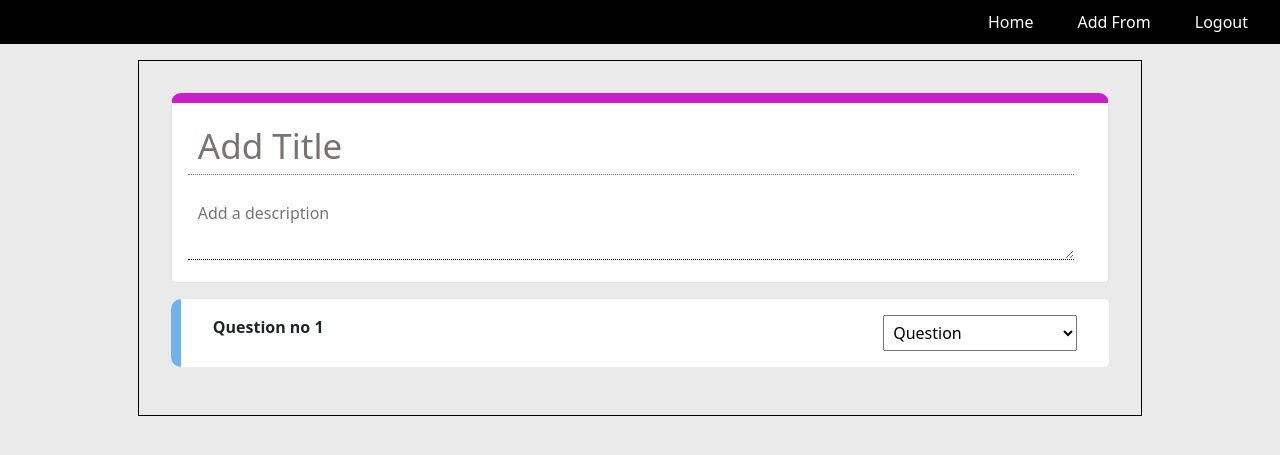
After one commit to JawwadRaf98/gforms, a PHP site: page /add_form.php in a window 1280 px wide. The commit adds this page. Shown: the top 455 px of the page. Run offline with PHP 8.4, Linux system fonts and the light colour scheme; the visitor is signed in with stand-in values (Sample User, id 1).

Commit message:
from ui started

```diff
--- /dev/null
+++ b/add_form.php
@@ -0,0 +1,44 @@
+<?php
+    include_once('header.php');
+?>
+<style>
+    body{
+        background-color: #d5d3d578;
+    }
+</style>
+
+<div class="container">
+    <div class="add-form">
+        <form action="" method="POST">
+
+            <div class="section section-title">
+                <div class="input">
+                    <input type="text" name="form-title" value="Add Title" class="title main-title"/>
+                    <textarea name="desc" id="desc" placeholder="Add a description"></textarea>
+                </div>
+            </div>
+
+            <div id="questioniar">
+
+                <div class="Question">
+                    <div class="section">
+                        <div class="top">
+                            <div class="left" data-id="1">Question no 1</div>
+                            <div class="right">
+                                <select name="type" class="type">
+                                <option value="1">Question</option>
+                                <option value="2">MCQ's (Single Choice)</option>
+                                <option value="3">MCQ's (Multi Choice)</option>
+                                <option value="4">Detailed Question</option>
+
+                                </select>
+                            </div>
+                        </div>
+                    </div>
+                </div>
+
+            </div>
+        </form>
+    </div>
+
+</div>
--- a/css/style.css
+++ b/css/style.css
@@ -225,13 +225,18 @@ navbar {
 
 
 /* Login Form */
+.login-container a{
+    text-decoration: none;
+    color: #4a4747;
+    font-weight: 600;
+}
 
 .login-container {
     max-width: 400px;
     margin: 0 auto;
     padding: 20px;
     background-color: #fff;
-    box-shadow: 0 0 10px rgba(0, 0, 0, 0.1);
+    box-shadow: 0 0 15px rgba(0, 0, 0, 0.897);
     border-radius: 5px;
     margin-top: 100px;
   }
@@ -294,3 +299,66 @@ navbar {
     background:  #3ea041ec;
     color: #fff;
   }
+
+  /* Add Form */
+
+.add-form{
+    border: 1px solid black;
+    width: 90%;
+    margin: 0 auto;
+    padding: 2rem;
+}
+.section{
+    padding: 1rem;
+    border: 1px solid #dfdddd;
+    background: #fff;
+    border-top: 10px solid #c91fc9;
+    border-radius: 10px 10px 5px 5px;
+}
+.section-title input{
+    width: 98%;
+    margin-bottom: 1rem;
+    padding-left: 10px;
+    font-size: 35px;
+    color: #7a7171;
+    border: none;
+    border-bottom: 1px dotted;
+}
+/* .section-title input:focus, .section-title input:focus-visible, .section-title input:active {
+    border: none;
+    border-bottom: 1px dotted;
+} */
+
+.section-title textarea{
+    width: 98%;
+    border: none;
+    border-radius: 0px;
+    border-bottom: 1px dotted;
+}
+
+#questioniar{
+    margin: 1rem 0;
+}
+
+#questioniar .section{
+    border: none;
+    border-left: 10px solid #6fb3eb;
+    border-radius: 10px 5px 5px 10px;
+}
+
+.section .top{
+    /* border: 1px solid; */
+    display: flex;
+    justify-content: space-between;
+    padding: 0 1rem;
+}
+.section .top .left{
+    font-weight: 600;
+}
+.section .top .right select{
+        /* background-color: #f2f2f2; */
+        /* color: #333; */
+        font-size: 16px;
+        /* border: 1px solid #ccc; */
+        padding: 5px;
+}
--- a/header.php
+++ b/header.php
@@ -1,5 +1,8 @@
 <?php
     include_once('./config.php');
+    include_once('./includes/auth.php');
+    login_auth();
+
 ?>
 <!DOCTYPE html>
 <html lang="en">
@@ -20,7 +23,10 @@
             <div class="nav-links">
                 <ul>
                     <li>
-                        <a href="email_software_mail_new.php">Home</a>
+                        <a href="index.php">Home</a>
+                    </li>
+                    <li>
+                        <a href="add_form?magic=<?php echo rand();?>">Add From</a>
                     </li>
                     <?php
                         if(isset($_SESSION['userLogin'] ) && $_SESSION['userLogin'] == true){
@@ -37,9 +43,7 @@
                         }
                         ?>
 
-                    <li>
-                        <a href="update_smtp.php?magic=<?php echo rand();?>">Add From</a>
-                    </li>
+
 
                 </ul>
             </div>
--- /dev/null
+++ b/includes/auth.php
@@ -0,0 +1,9 @@
+<?php
+    function login_auth(){
+        if(!isset( $_SESSION["userLogin"]) ||  $_SESSION["userLogin"] == false){
+            header('Location: login.php');
+        }
+    }
+
+
+?>
--- a/index.php
+++ b/index.php
@@ -1,8 +1,10 @@
 <?php
     include_once('./header.php');
+
+
 ?>
 <div class="container">
-    <h2>Index</h2>
+    <h2>Dashboard</h2>
 </div>
 <?php
     include_once('./footer.php');
--- a/login.php
+++ b/login.php
@@ -63,7 +63,7 @@
       <div class="form-group">
         <label for="password">Password:</label>
         <input type="password" id="password" name="password" placeholder="Enter your password" required>
-        <small><a href="trouble.php">Forget password?</a></small>
+        <!-- <small><a href="trouble.php">Forget password?</a></small> -->
       </div>
       <div class="form-group">
         <button type="submit">Login</button>
```
